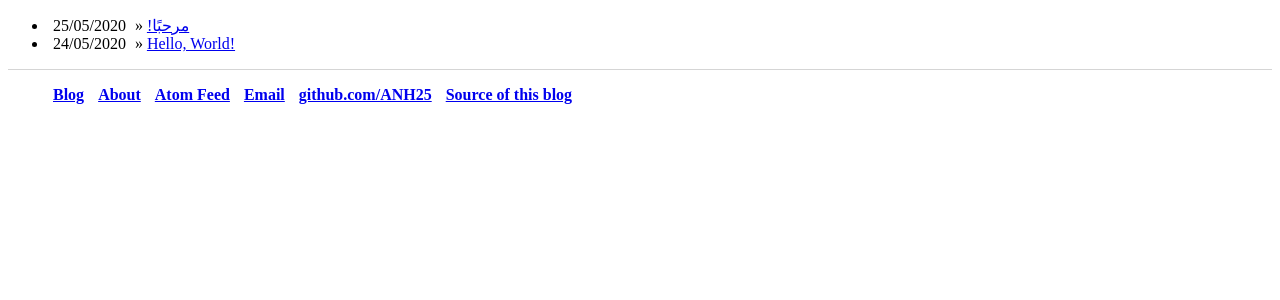
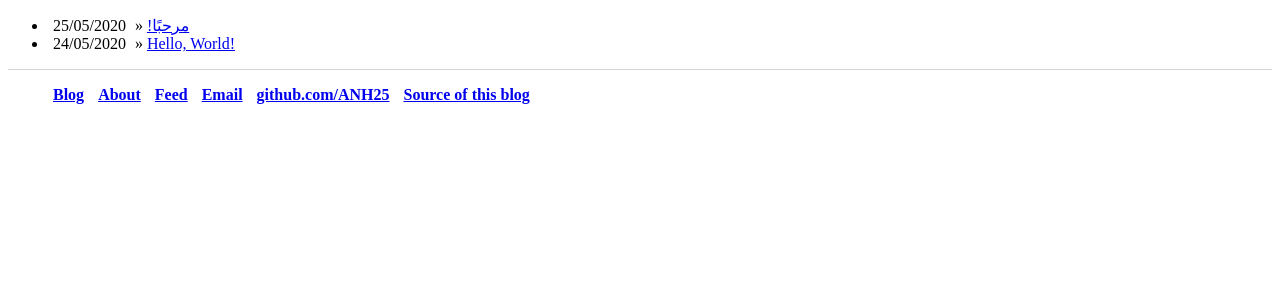
Before and after one commit to abdnh/abdnh.github.io, a Jekyll site: the page built from index.html, in a window 1280 px wide. Shown: the top 300 px of the page. Built offline with Jekyll 4.4.1, drawn with Linux system fonts in a browser that asks for light colours.

Commit message:
a small tweak to the feed link

```diff
--- a/_layouts/default.html
+++ b/_layouts/default.html
@@ -14,7 +14,7 @@
 			<ul>
 				<li><a href="/">Blog</a></li>
 				<li><a href="/about">About</a></li>
-				<li><a href="/feed">Atom Feed</a></li>
+				<li><a rel="alternate" type="application/atom+xml" href="/feed">Feed</a></li>
 				<li><a href="mailto:{{ site.email }}">Email</a></li>
 				<li><a href="https://github.com/ANH25">github.com/ANH25</a></li>
 				<li><a href="https://github.com/ANH25/ANH25.github.io">Source of this blog</a></li>
```
